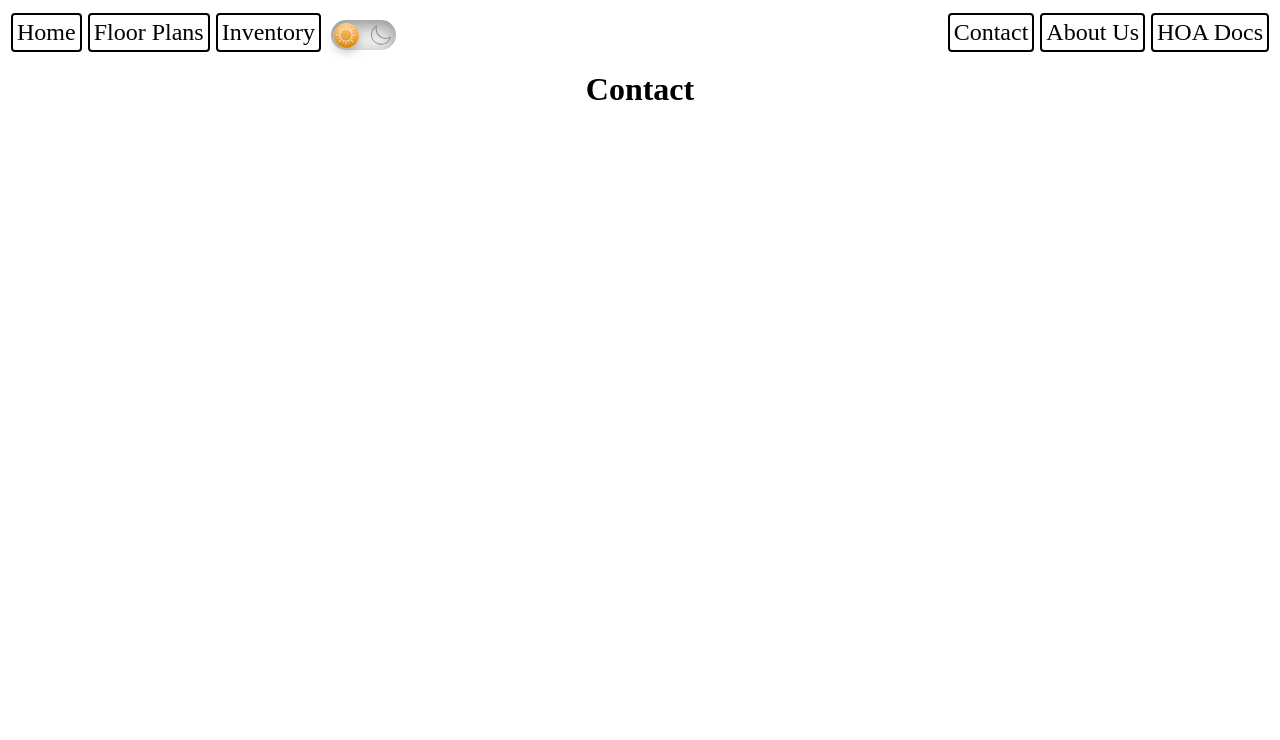
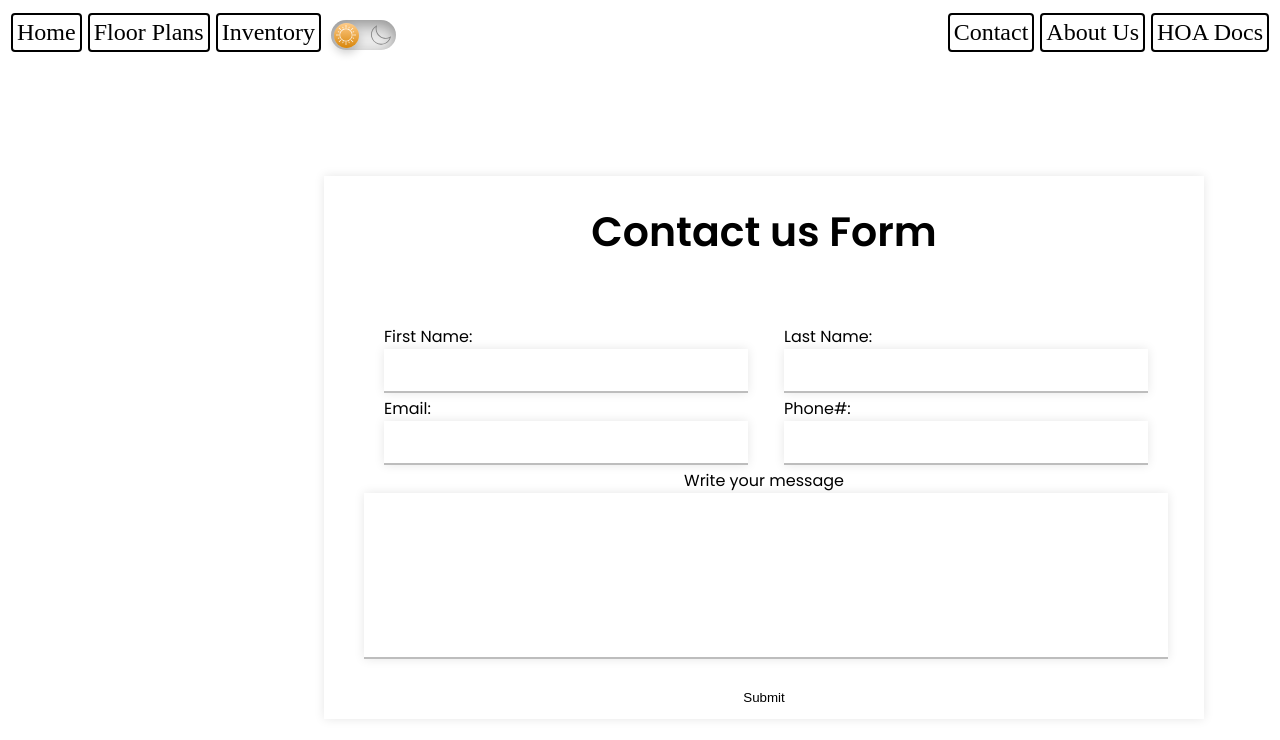
Before and after one commit to ReeceCrook/palomino-townhomes, a React (Create React App) app: page /contact in a window 1280 px wide. Shown: the top 740 px of the page. Built offline with nearby package versions, Linux system fonts and the light colour scheme.

Commit message:
added contact feature

```diff
--- a/package.json
+++ b/package.json
@@ -3,9 +3,11 @@
   "version": "0.1.0",
   "private": true,
   "dependencies": {
+    "@emailjs/browser": "^3.11.0",
     "@testing-library/jest-dom": "^5.17.0",
     "@testing-library/react": "^13.4.0",
     "@testing-library/user-event": "^13.5.0",
+    "emailjs": "^4.0.3",
     "react": "^18.2.0",
     "react-dom": "^18.2.0",
     "react-responsive-carousel": "^3.2.23",
--- a/src/App.css
+++ b/src/App.css
@@ -27,8 +27,8 @@ body {
   font-size: x-large;
   padding: 5px;
   margin: 4px;
-  background: white;
-  color: black;
+  background-color: var(--body_backround);
+  color: var(--body_color);
   text-decoration: none;
   font-family: 'Times New Roman', Times, serif;
   float: left;
@@ -49,12 +49,12 @@ body {
 }
 
 .navLinksRight {
+  background-color: var(--body_backround);
+  color: var(--body_color);
   outline: auto;
   font-size: x-large;
   padding: 5px;
   margin: 4px;
-  background: white;
-  color: black;
   text-decoration: none;
   font-family: 'Times New Roman', Times, serif;
   float: right;
--- a/src/Components/Contact.js
+++ b/src/Components/Contact.js
@@ -1,9 +1,55 @@
-import React from 'react'
+import React, { useRef } from 'react'
+import emailjs from '@emailjs/browser';
+import "../Contact.css"
 
 function Contact() {
+  const form = useRef();
+
+  const sendEmail = (e) => {
+    e.preventDefault();
+
+    emailjs.sendForm('service_pda4dyn', 'template_4npi60d', form.current, 'JiyFMUBN4XcgzPCpE')
+      .then((result) => {
+          console.log(result.text);
+      }, (error) => {
+          console.log(error.text);
+      });
+    e.target.reset()
+  };
   return (
-    <div>
-      <h1>Contact</h1>
+    <div className='container'>
+      <div className="text">
+        Contact us Form
+      </div>
+      <form ref={form} onSubmit={sendEmail}>
+        <div className='formRow'>
+          <div className='inputData'>
+            <label htmlFor="userFirstName">First Name:</label>
+            <input type='text' id='userFirstName' name='userFirstName' required></input><br />
+          </div>
+          <div className='inputData'>
+            <label htmlFor="userLastName">Last Name:</label>
+            <input type='text' id='userLastName' name='userLastName' required></input><br />
+          </div>
+        </div>
+        <div className='formRow'>
+          <div className='inputData'>
+            <label htmlFor="userEmail">Email:</label>
+            <input type='text' id='userEmail' name='userEmail' required></input><br />
+          </div>
+          <div className='inputData'>
+            <label htmlFor="userPhoneNum">Phone#:</label>
+            <input type='text' id='userPhoneNum' name='userPhoneNum' required></input><br />
+          </div>
+        </div>
+        <div className="form-row">
+         <div className="input-data textarea">
+            <label htmlFor="userMessage">Write your message</label><br />
+            <textarea id='userMessage' rows="8" cols="80" name="userMessage" required></textarea><br />
+            <input className='submitBtn' type="submit"></input>
+          </div>
+        </div>
+      </form>
     </div>
   )
 }
--- /dev/null
+++ b/src/Contact.css
@@ -0,0 +1,64 @@
+@import url('https://fonts.googleapis.com/css?family=Poppins:400,500,600,700&display=swap');
+
+.container{
+  max-width: 800px;
+  background: #fff;
+  width: 800px;
+  padding: 25px 40px 10px 40px;
+  box-shadow: 0px 0px 10px rgba(0,0,0,0.1);
+  color: var(--body_color);
+  background-color: var(--body_backround);
+  font-family: 'Poppins', sans-serif;
+  margin-top: 10%;
+  margin-left: 25%;
+}
+
+.container .text{
+  text-align: center;
+  font-size: 41px;
+  font-weight: 600;
+  background-clip: text;
+}
+.container form{
+  padding: 30px 0 0 0;
+
+}
+.container form .formRow{
+  display: flex;
+  margin: 32px 0;
+}
+form .formRow .inputData{
+  width: 100%;
+  height: 40px;
+  margin: 0 20px;
+  position: relative;
+}
+
+.inputData input,
+.textarea textarea{
+  background-color: var(--form_input_color);
+  display: block;
+  width: 100%;
+  height: 100%;
+  border: none;
+  font-size: 17px;
+  box-shadow: 0px 0px 10px rgba(0,0,0,0.1);
+  border-bottom: 2px solid rgba(0,0,0, 0.26);
+}
+
+.textarea textarea{
+  resize: none;
+  padding-top: 10px;
+}
+.inputData label{
+  position: sticky;
+  float: left;
+  pointer-events: none;
+  bottom: 10px;
+  font-size: 16px;
+}
+.submitBtn {
+  background-color: var(--body_backround);
+  color: var(--body_color);
+  border: none;
+}
--- a/src/index.css
+++ b/src/index.css
@@ -4,8 +4,9 @@
 }
 
 [theme='dark'] {
-    --body_backround: black;
+    --body_backround: #121212;
     --body_color: white;
+    --form_input_color: grey;
 }
 
 *:not(.inventory-hovered) {
```
Also changed, not shown: 1 other file (tests, documents, lock files or other folders).
